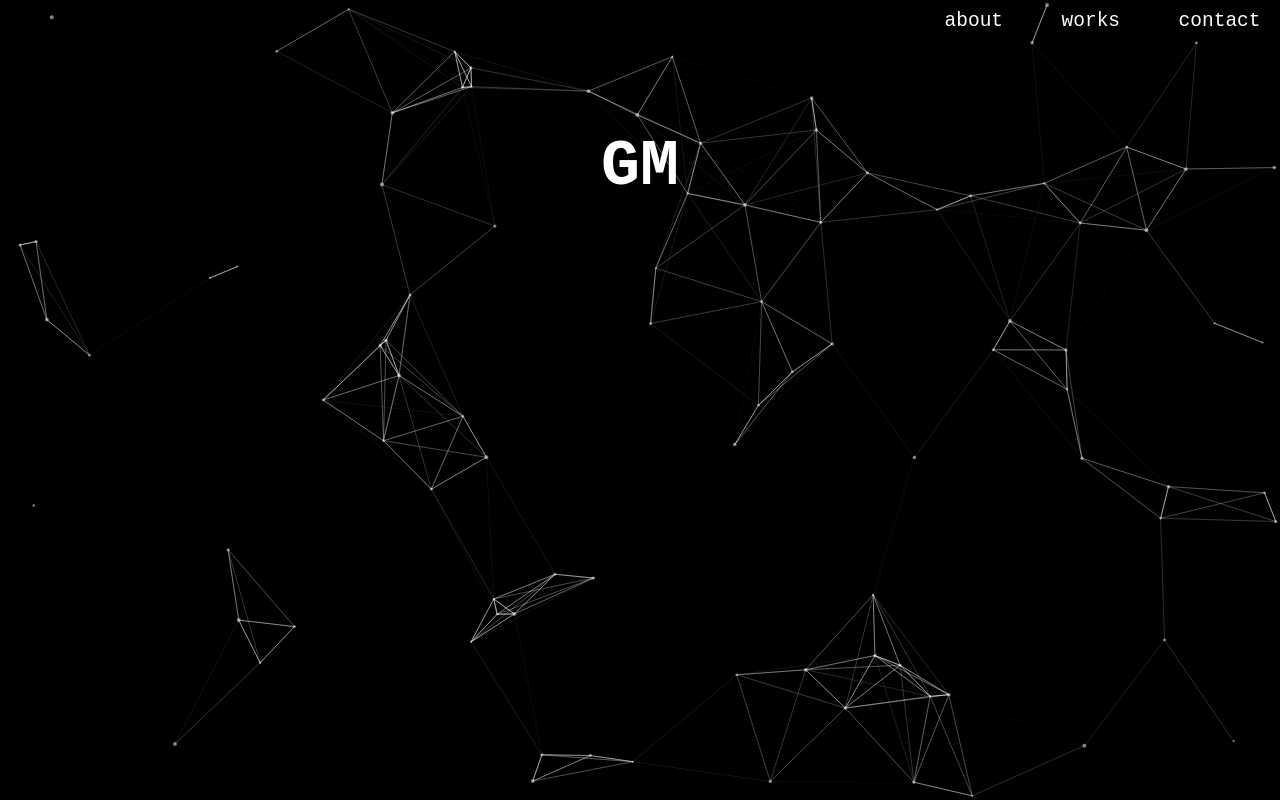
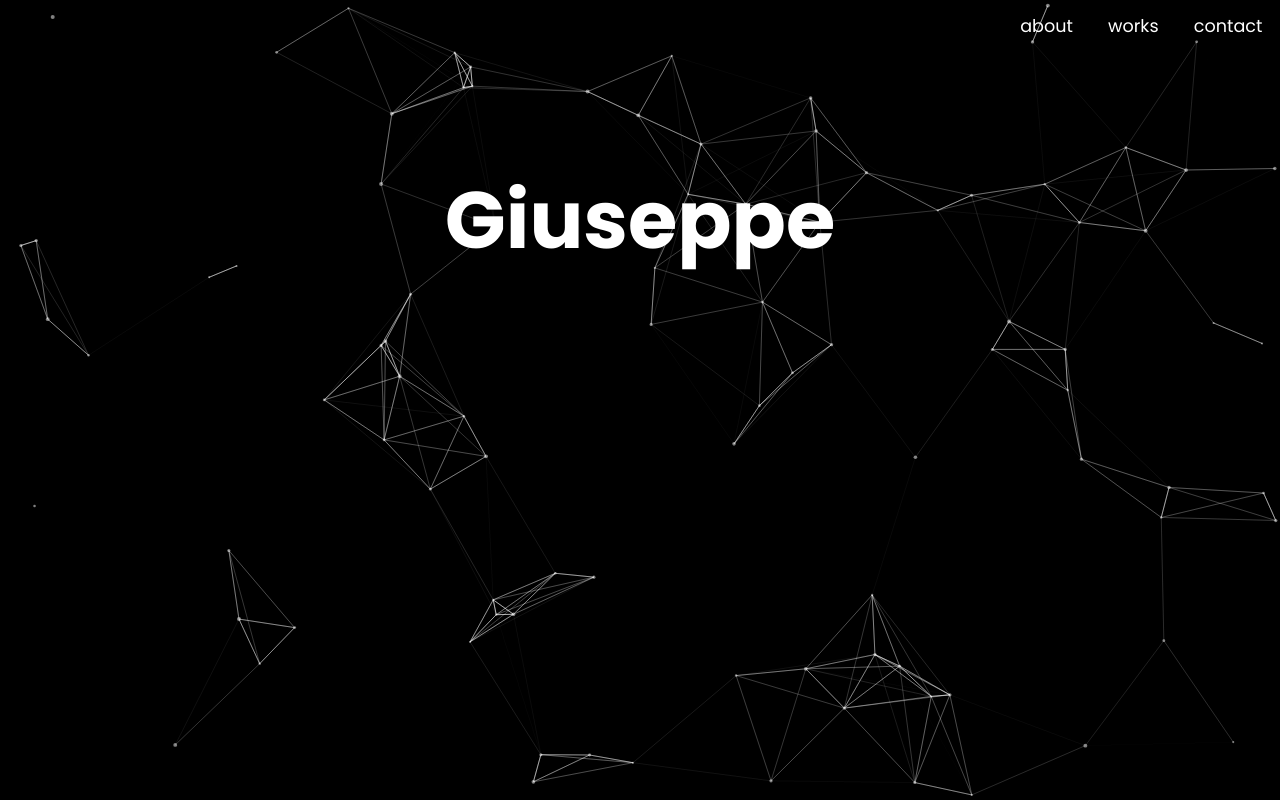
Before and after one commit to giuseppe-messi/portfolio-v2, a React app: page / in a window 1280 px wide. Shown: the top 800 px of the page. Built offline with nearby package versions, Linux system fonts and the light colour scheme.

Commit message:
nav updates

```diff
--- a/src/app/App.tsx
+++ b/src/app/App.tsx
@@ -1,15 +1,26 @@
+import { useMemo } from "react";
 import { CustomCursor } from "./components/custom-cursor/CustomCursor";
 import { Nav } from "./components/nav/Nav";
 import { Header } from "./sections/header/Header";
+import { useScrollDetection } from "./sections/header/useScrollDetection";
 import { OtherSection } from "./sections/other-section/OtherSection";
 import { SayHi } from "./sections/say-hi/SayHi";
 import { TechIUse } from "./sections/tech-i-use/TechIUse";
 
 export const App = () => {
+  const { targetRef, hasPassedHeader } = useScrollDetection();
+
+  const cachedHasPassedHeader = useMemo(
+    () => hasPassedHeader,
+    [hasPassedHeader]
+  );
+
+  const cachedTargetRef = useMemo(() => targetRef, [targetRef]);
+
   return (
     <>
-      <Nav />
-      <Header />
+      <Nav hasPassedHeader={cachedHasPassedHeader} />
+      <Header ref={cachedTargetRef} />
       <OtherSection />
       <SayHi />
       <OtherSection />
--- a/src/app/components/nav/Nav.styles.ts
+++ b/src/app/components/nav/Nav.styles.ts
@@ -1,17 +1,20 @@
-import styled, { css, keyframes } from "styled-components";
+import styled from "styled-components";
 
 interface NavProps {
+  hasPassedHeader: boolean;
   hasHovering: boolean;
   isCurrent: boolean;
 }
 
-export const Nav = styled.nav`
+export const Nav = styled.nav<Pick<NavProps, "hasPassedHeader">>`
   position: fixed;
   width: 100%;
-  height: 2.2em;
+  height: 3em;
+  background: ${({ hasPassedHeader }) =>
+    hasPassedHeader ? "black" : "transparent"};
   padding: 0 1em;
   color: white;
-  font-size: 1.5em;
+  font-size: 1.1em;
   display: flex;
   align-items: center;
   justify-content: end;
@@ -20,39 +23,19 @@ export const Nav = styled.nav`
 
 export const List = styled.ul`
   display: flex;
-  gap: 3em;
+  gap: 2em;
 `;
 
-const strike = keyframes`
-  0%   { width : 0; }
-  100% { width: 100%; }`;
-
-const test = css`
-  &:after {
-    content: "";
-    position: absolute;
-    top: 50%;
-    left: 0px;
-    width: 100%;
-    height: 2px;
-    background: rgb(255, 0, 0);
-    animation: ${strike} 0.6s linear 1 forwards;
-    z-index: 1;
-  }
-`;
-
-export const ListItem = styled.li<NavProps>`
+export const ListItem = styled.li<Pick<NavProps, "hasHovering" | "isCurrent">>`
   list-style-type: none;
   cursor: pointer;
   position: relative;
-  transition: transform 0.3s;
+  transition: transform 0.3s, opacity 0.3s;
 
   opacity: ${({ hasHovering, isCurrent }) =>
     hasHovering ? (isCurrent ? 1 : 0.5) : 1};
 
-  ${({ hasHovering, isCurrent }) => (hasHovering ? (isCurrent ? 1 : test) : 1)};
-
-  &::before {
+  &::after {
     content: "";
     position: absolute;
     top: 50%;
@@ -70,7 +53,7 @@ export const ListItem = styled.li<NavProps>`
   &:hover {
     transform: scale(1.4);
 
-    &:before {
+    &:after {
       width: 120px;
       height: 120px;
       opacity: 0.5;
--- a/src/app/components/nav/Nav.tsx
+++ b/src/app/components/nav/Nav.tsx
@@ -1,5 +1,5 @@
 import * as S from "./Nav.styles";
-import { useCallback, useReducer } from "react";
+import { memo, useCallback, useReducer } from "react";
 import { navItems } from "./navItems";
 import { cursorStore } from "src/store/cursorStore";
 
@@ -13,8 +13,14 @@ interface NavReducerAction {
   data: string | null;
 }
 
-export const Nav = () => {
+interface NavProps {
+  hasPassedHeader: boolean | null;
+}
+
+export const Nav = memo(({ hasPassedHeader }: NavProps) => {
   const { setIsCursorVisible } = cursorStore();
+
+  console.log("hasPassedHeader: ", hasPassedHeader);
 
   const reducerFunc = useCallback(
     (_: NavReducerState, action: NavReducerAction): NavReducerState => {
@@ -50,7 +56,7 @@ export const Nav = () => {
   }, []);
 
   return (
-    <S.Nav>
+    <S.Nav hasPassedHeader={hasPassedHeader!}>
       <S.List>
         {navItems.map((item) => {
           const { name } = item;
@@ -64,11 +70,13 @@ export const Nav = () => {
               hasHovering={hasHovering}
               isCurrent={current === name}
             >
-              {name}
+              {name.split("").map((l) => (
+                <span>{l}</span>
+              ))}
             </S.ListItem>
           );
         })}
       </S.List>
     </S.Nav>
   );
-};
+});
--- a/src/app/sections/header/Header.tsx
+++ b/src/app/sections/header/Header.tsx
@@ -1,12 +1,15 @@
 import { AnimatedHeading } from "src/app/components/animated-heading/AnimatedHeading";
 import { ParticlesBackground } from "../../components/particles-background/ParticlesBackground";
 import * as S from "./Header.styles";
+import { forwardRef, memo } from "react";
 
-export const Header = () => {
-  return (
-    <S.Header>
-      <ParticlesBackground />
-      <AnimatedHeading text="GM" />
-    </S.Header>
-  );
-};
+export const Header = memo(
+  forwardRef<HTMLElement>((_, ref) => {
+    return (
+      <S.Header ref={ref}>
+        <ParticlesBackground />
+        <AnimatedHeading text="Giuseppe" />
+      </S.Header>
+    );
+  })
+);
--- /dev/null
+++ b/src/app/sections/header/useScrollDetection.ts
@@ -0,0 +1,38 @@
+import { useEffect, useRef, useState } from "react";
+
+export const useScrollDetection = () => {
+  const targetRef = useRef<HTMLElement | null>(null);
+
+  const [hasPassedHeader, setHasPassedHeader] = useState<boolean | null>(null);
+
+  useEffect(() => {
+    const scrollFunc = () => {
+      const headerInnerHeight = window.innerHeight;
+      const targetElem = targetRef.current;
+
+      if (targetElem) {
+        const absTopValue = Math.abs(targetElem.getBoundingClientRect().top);
+
+        if (absTopValue > headerInnerHeight) {
+          setHasPassedHeader(true);
+        } else {
+          setHasPassedHeader(false);
+        }
+      }
+    };
+
+    const handleScroll = () => document.addEventListener("scroll", scrollFunc);
+
+    const handleRemoveScroll = () =>
+      document.removeEventListener("scroll", scrollFunc);
+
+    handleScroll();
+
+    return () => handleRemoveScroll();
+  }, []);
+
+  return {
+    targetRef,
+    hasPassedHeader,
+  };
+};
--- a/src/index.css
+++ b/src/index.css
@@ -7,7 +7,7 @@
 }
 
 * {
-  font-family: monospace;
+  font-family: "Poppins", monospace;
 }
 
 a {
--- a/src/index.html
+++ b/src/index.html
@@ -4,6 +4,9 @@
     <meta charset="UTF-8" />
     <meta http-equiv="X-UA-Compatible" content="IE=edge" />
     <meta name="viewport" content="width=device-width, initial-scale=1.0" />
+    <link rel="preconnect" href="https://fonts.googleapis.com">
+<link rel="preconnect" href="https://fonts.gstatic.com" crossorigin>
+<link href="https://fonts.googleapis.com/css2?family=Poppins:wght@100;200;300;400;500;600;700;800;900&display=swap" rel="stylesheet">
     <title>Giuseppe's Portfolio</title>
   </head>
   <body></body><div id="app"></div></body>
```
